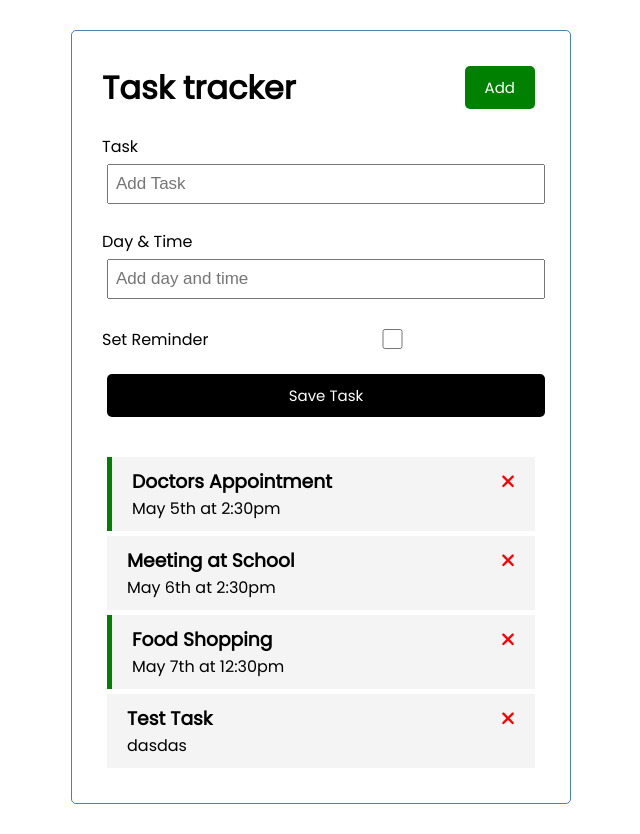
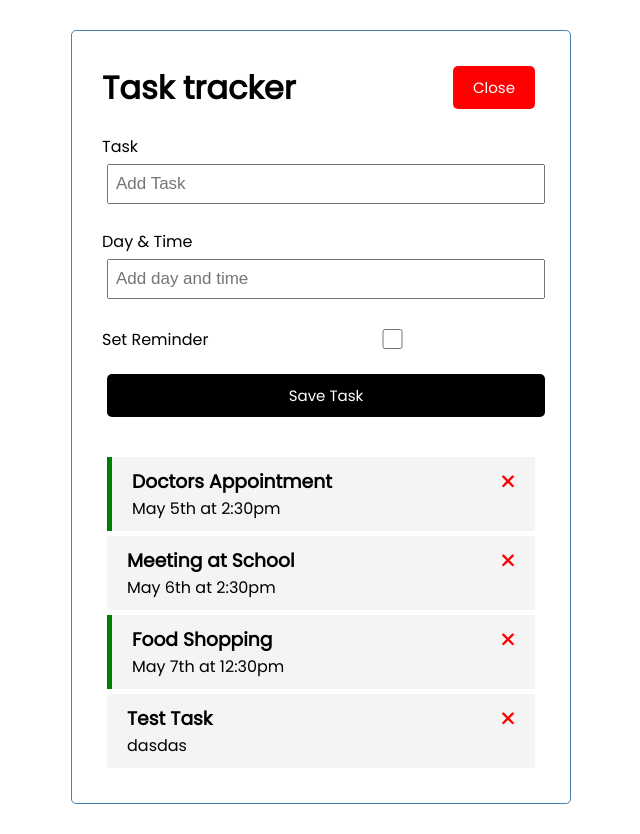
Before and after one commit to chrisr0dgers/angular-crash, an Angular app: page / in a window 1280 px wide. Both pictures are taken after a click on the button "Add". Shown: the whole page, without its empty margins (319-959 px from the left). Built offline with nearby package versions, Linux system fonts and the light colour scheme; data requests are answered from the project's data file.

Commit message:
show / hide add task

```diff
--- a/src/app/components/add-task/add-task.component.html
+++ b/src/app/components/add-task/add-task.component.html
@@ -1,4 +1,4 @@
-<form (ngSubmit)="onSubmit()" class="add-form">
+<form *ngIf="showAddTask" (ngSubmit)="onSubmit()" class="add-form">
   <div class="form-control">
     <label for="text">Task</label>
     <input
--- a/src/app/components/add-task/add-task.component.ts
+++ b/src/app/components/add-task/add-task.component.ts
@@ -1,25 +1,32 @@
 import { Component, OnInit, Output, EventEmitter } from '@angular/core';
+import { UiService } from 'src/app/services/ui.service';
+import { Subscription } from 'rxjs';
 import { Task } from '../../Task';
 
 @Component({
   selector: 'app-add-task',
   templateUrl: './add-task.component.html',
-  styleUrls: ['./add-task.component.scss']
+  styleUrls: ['./add-task.component.scss'],
 })
 export class AddTaskComponent implements OnInit {
-  @Output() onAddTask: EventEmitter<Task> = new EventEmitter()
+  @Output() onAddTask: EventEmitter<Task> = new EventEmitter();
   text: string;
   day: string;
   reminder: boolean = false;
+  showAddTask: boolean;
+  subscription: Subscription;
 
-  constructor() { }
+  constructor(private uiService: UiService) {
+    this.subscription = this.uiService
+      .onToggle()
+      .subscribe((value) => (this.showAddTask = value));
+  }
 
-  ngOnInit(): void {
-  }
+  ngOnInit(): void {}
 
   onSubmit() {
     if (!this.text) {
-      alert('please add a task')
+      alert('please add a task');
       return;
     }
 
--- a/src/app/components/header/header.component.html
+++ b/src/app/components/header/header.component.html
@@ -1,8 +1,8 @@
 <header>
   <h1>{{ title }}</h1>
   <app-button
-    color="green"
-    text="Add"
+    color="{{showAddTask ? 'red' : 'green'}}"
+    text="{{showAddTask ? 'Close' : 'Add'}}"
     (btnClick)="toggleAddTask()"
   ></app-button>
 </header>
--- a/src/app/components/header/header.component.ts
+++ b/src/app/components/header/header.component.ts
@@ -1,19 +1,26 @@
 import { Component, OnInit } from '@angular/core';
+import { UiService } from 'src/app/services/ui.service';
+import { Subscription } from 'rxjs';
 
 @Component({
   selector: 'app-header',
   templateUrl: './header.component.html',
-  styleUrls: ['./header.component.scss']
+  styleUrls: ['./header.component.scss'],
 })
 export class HeaderComponent implements OnInit {
   title: string = 'Task tracker';
-  constructor() { }
+  showAddTask: boolean;
+  subscription: Subscription;
 
-  ngOnInit(): void {
+  constructor(private uiService: UiService) {
+    this.subscription = this.uiService
+      .onToggle()
+      .subscribe((value) => (this.showAddTask = value));
   }
 
+  ngOnInit(): void {}
+
   toggleAddTask() {
-    console.log('toggle')
+    this.uiService.toggleAddTask();
   }
-
 }
--- /dev/null
+++ b/src/app/services/ui.service.ts
@@ -0,0 +1,21 @@
+import { Injectable } from '@angular/core';
+import { Observable, Subject } from 'rxjs';
+
+@Injectable({
+  providedIn: 'root',
+})
+export class UiService {
+  private showAddTask: boolean = false;
+  private subject = new Subject<any>();
+
+  constructor() {}
+
+  toggleAddTask(): void {
+    this.showAddTask = !this.showAddTask;
+    this.subject.next(this.showAddTask);
+  }
+
+  onToggle(): Observable<any> {
+    return this.subject.asObservable();
+  }
+}
```
Also changed, not shown: 1 other file (tests, documents, lock files or other folders).
